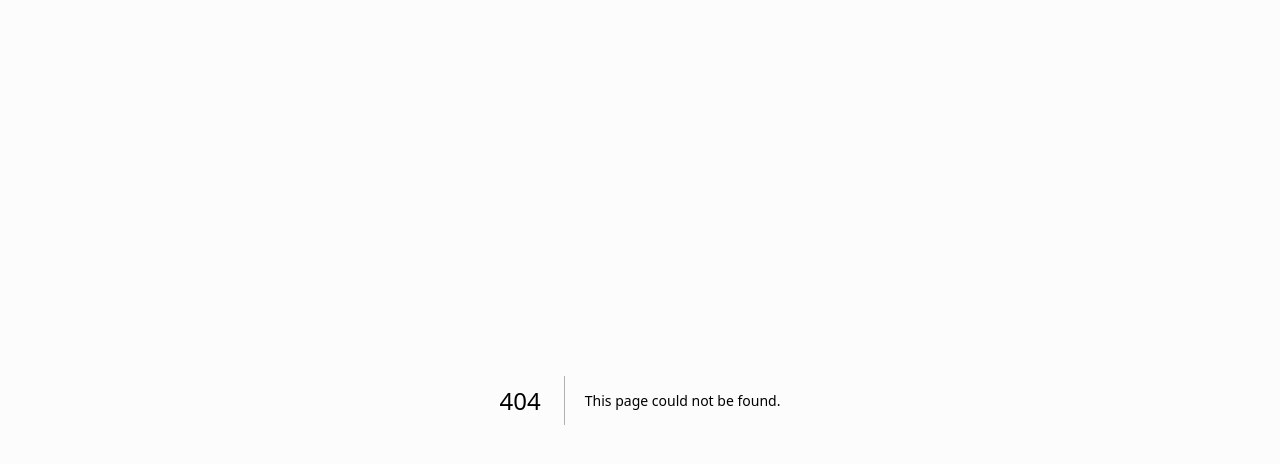
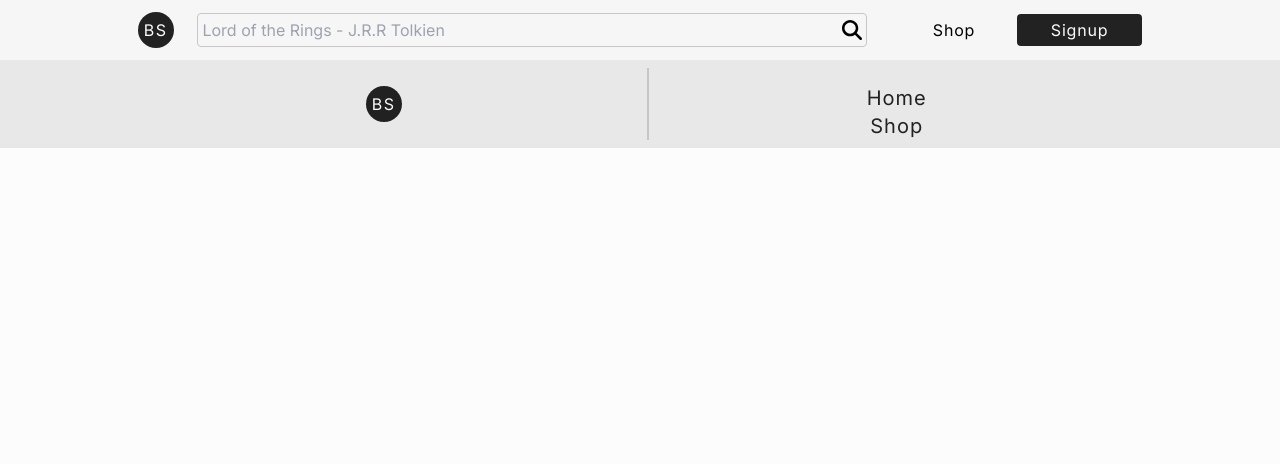
Before and after one commit to ugurcankuzu/bookshop, a Next.js app in the folder book-store/: page /product/1 in a window 1280 px wide. Before the commit this address had no page. Shown: the top 464 px of the page. Built offline with nearby package versions, Linux system fonts and the light colour scheme.

Commit message:
ProductPage route and tsx file created.

```diff
--- a/book-store/src/app/layout.tsx
+++ b/book-store/src/app/layout.tsx
@@ -1,6 +1,8 @@
 import type { Metadata } from "next";
 import { Inter } from "next/font/google";
 import "@/app/globals.css";
+import Navbar from "@/components/navbar";
+import Footer from "@/components/footer";
 const inter = Inter({ subsets: ["latin"] });
 
 // TODO: Veritabanı ile konuşarak BackOffice'ten alınabilir
@@ -16,9 +18,13 @@ export default function RootLayout({
 }) {
   return (
     <html lang="en">
-      <body className={inter.className + bodyStyle}>{children}</body>
+      <body className={inter.className + bodyStyle}>
+        <Navbar />
+        {children}
+        <Footer />
+      </body>
     </html>
   );
 }
 
-const bodyStyle = " bg-pearl";
+const bodyStyle = " min-h-screen bg-pearl";
--- a/book-store/src/app/page.tsx
+++ b/book-store/src/app/page.tsx
@@ -8,13 +8,11 @@ import Navbar from "@/components/navbar";
 export default function Home() {
   return (
     <main className={homePageStyles.homePageMainFrame}>
-      <Navbar />
       <CampaignSlider />
       <Categories />
       <HomePageProducts>
         <ProductsBestSeller />
       </HomePageProducts>
-      <Footer />
     </main>
   );
 }
--- /dev/null
+++ b/book-store/src/app/product/[productName]/page.tsx
@@ -0,0 +1,13 @@
+export default function ProductPage({
+  params,
+}: {
+  params: { productName: string };
+}) {
+  return <main className={productPageStyles.mainFrame}>
+
+  </main>;
+}
+
+const productPageStyles = {
+  mainFrame: "w-full h-full",
+};
--- /dev/null
+++ b/book-store/src/components/ProductPage/productDisplay.tsx
@@ -0,0 +1,3 @@
+export default function ProductDisplay() {
+  return <></>;
+}
```
